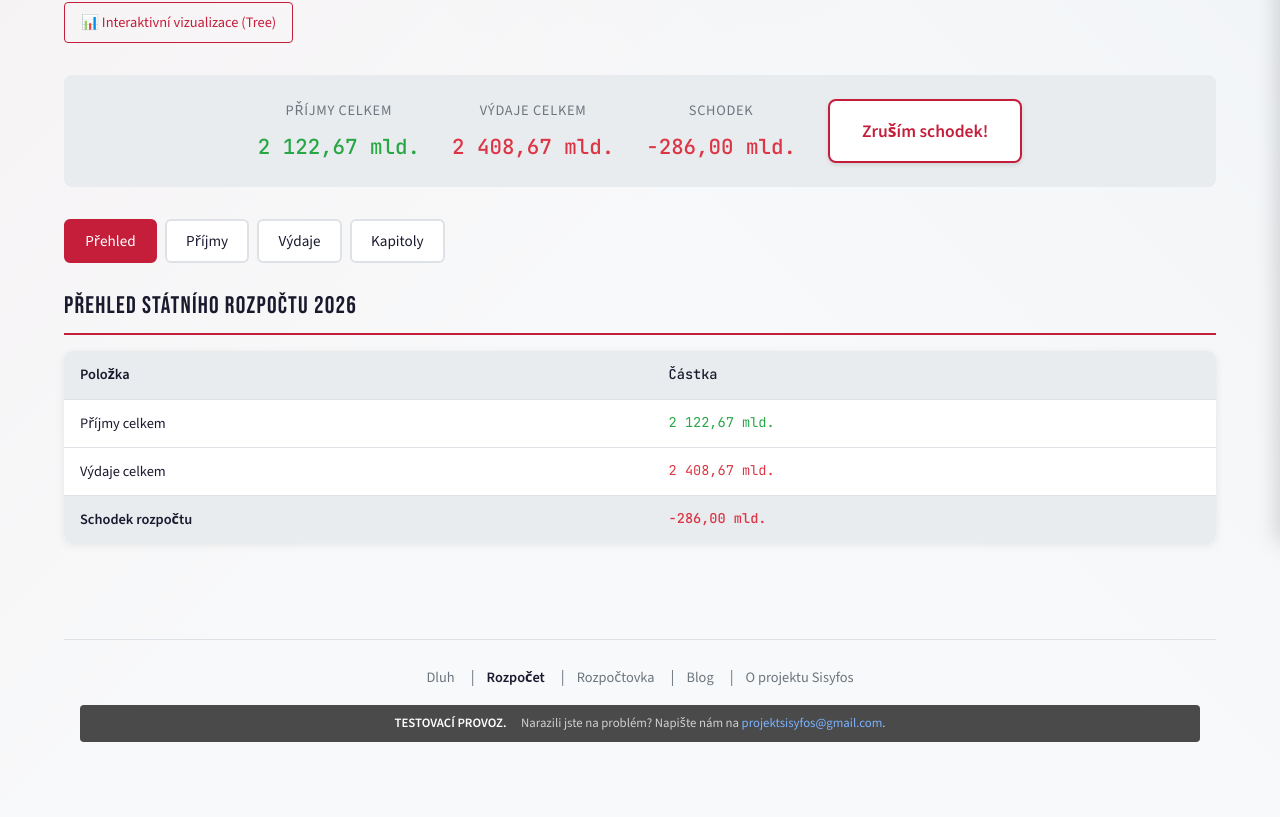
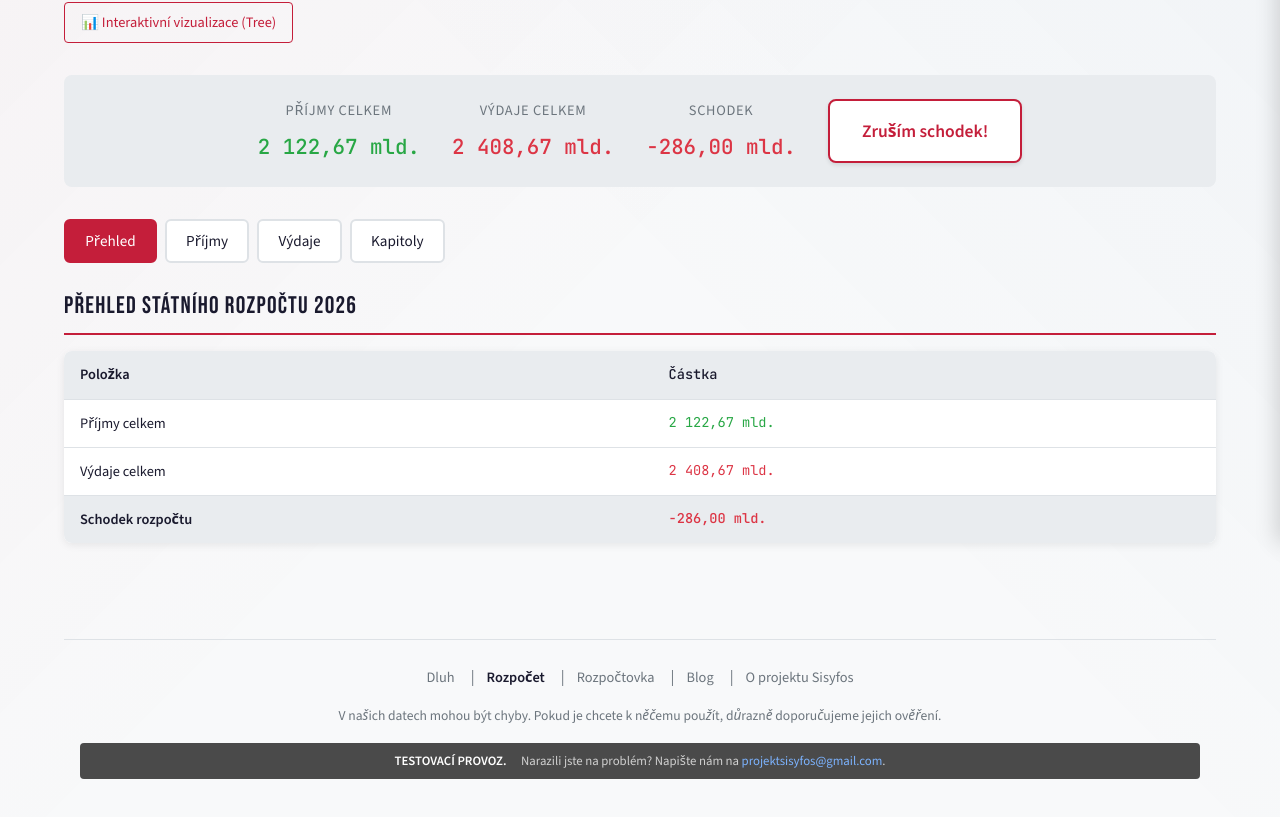
Before and after one commit to Oslicek/Sisyphus, a React (Vite) app: page /rozpocet in a window 1280 px wide. Shown: the part 257-1074 px from the top of the page. Built offline with nearby package versions, Linux system fonts and the light colour scheme.

Commit message:
Add ÄŚeskĂ˝ dluh logo to RozpoÄŤtovka page and data disclaimer to footer

```diff
--- a/src/components/Footer/Footer.module.css
+++ b/src/components/Footer/Footer.module.css
@@ -11,7 +11,16 @@
   align-items: center;
   flex-wrap: wrap;
   gap: 0.25rem;
-  margin-bottom: 0;
+  margin-bottom: 1rem;
+}
+
+.disclaimer {
+  font-family: 'Source Sans 3', system-ui, sans-serif;
+  font-size: 0.85rem;
+  color: var(--color-text-muted, #6c757d);
+  margin: 0.75rem 0;
+  text-align: center;
+  font-style: italic;
 }
 
 .separator {
--- a/src/components/Footer/Footer.tsx
+++ b/src/components/Footer/Footer.tsx
@@ -39,6 +39,9 @@ export function Footer() {
           </span>
         ))}
       </nav>
+      <p className={styles.disclaimer}>
+        V našich datech mohou být chyby. Pokud je chcete k něčemu použít, důrazně doporučujeme jejich ověření.
+      </p>
       <TestBanner />
     </footer>
   );
--- a/src/pages/DeficitGame/DeficitGame.module.css
+++ b/src/pages/DeficitGame/DeficitGame.module.css
@@ -39,6 +39,33 @@
 .main {
   max-width: 1400px;
   margin: 0 auto;
+  position: relative;
+}
+
+/* Český dluh logo - top left */
+.ceskyDluhLogoLink {
+  position: absolute;
+  top: 0;
+  left: 0;
+  z-index: 10;
+  transition: transform 0.2s, opacity 0.2s;
+}
+
+.ceskyDluhLogoLink:hover {
+  transform: scale(1.05);
+  opacity: 0.9;
+}
+
+.ceskyDluhLogo {
+  width: 80px;
+  height: auto;
+  display: block;
+}
+
+@media (max-width: 768px) {
+  .ceskyDluhLogo {
+    width: 60px;
+  }
 }
 
 /* Logo */
--- a/src/pages/DeficitGame/DeficitGame.tsx
+++ b/src/pages/DeficitGame/DeficitGame.tsx
@@ -1,4 +1,5 @@
 import { useState, useEffect, useRef, useCallback, useMemo } from 'react';
+import { Link } from 'react-router-dom';
 import * as d3 from 'd3';
 import html2canvas from 'html2canvas';
 import {
@@ -31,6 +32,7 @@ import {
 } from '../../utils/deficitGame';
 import styles from './DeficitGame.module.css';
 import rozpoctovkaLogo from '../../assets/rozpoctovka-logo-250x204-pruhledne.png';
+import ceskyDluhLogo from '../../assets/cesky-dluh-logo-pozmenene-barvy140x135.png';
 
 // Original deficit from 2026 budget
 const ORIGINAL_DEFICIT = -286_000_000_000;
@@ -566,6 +568,9 @@ export function DeficitGame() {
   return (
     <div className={styles.container}>
       <main className={styles.main}>
+        <Link to="/" className={styles.ceskyDluhLogoLink}>
+          <img src={ceskyDluhLogo} alt="Český dluh" className={styles.ceskyDluhLogo} />
+        </Link>
         <div className={styles.logoContainer}>
           <img src={rozpoctovkaLogo} alt="Rozpočtovka" className={styles.logo} />
         </div>
```
